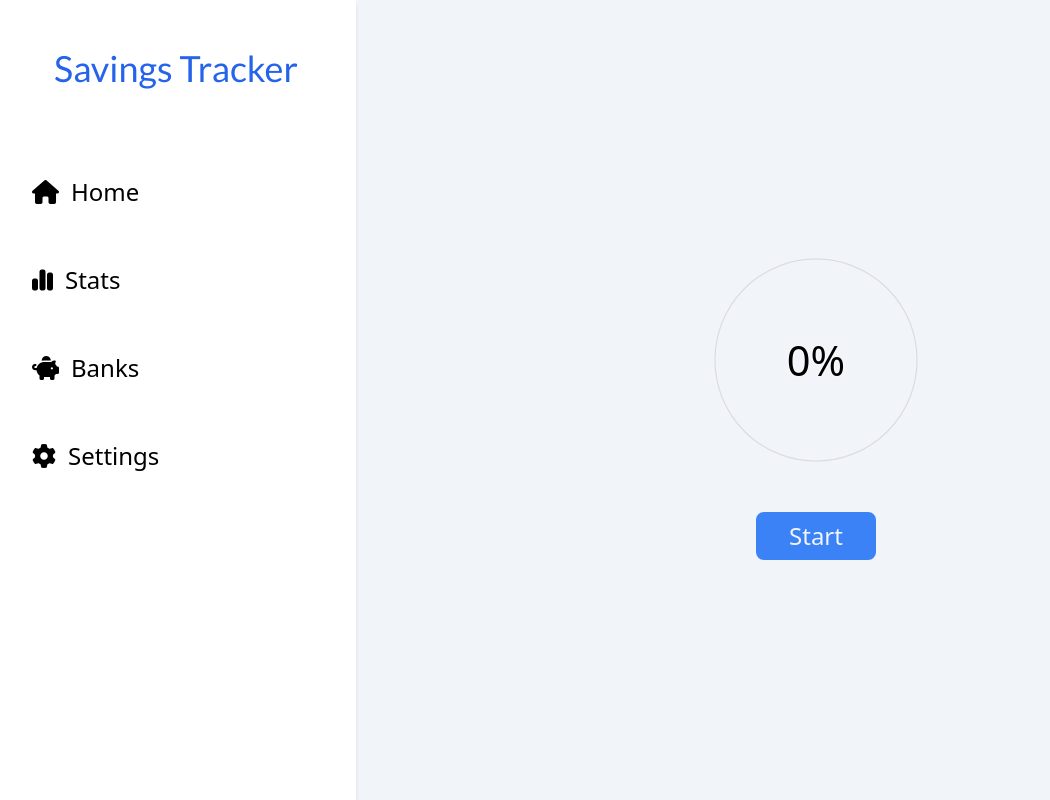
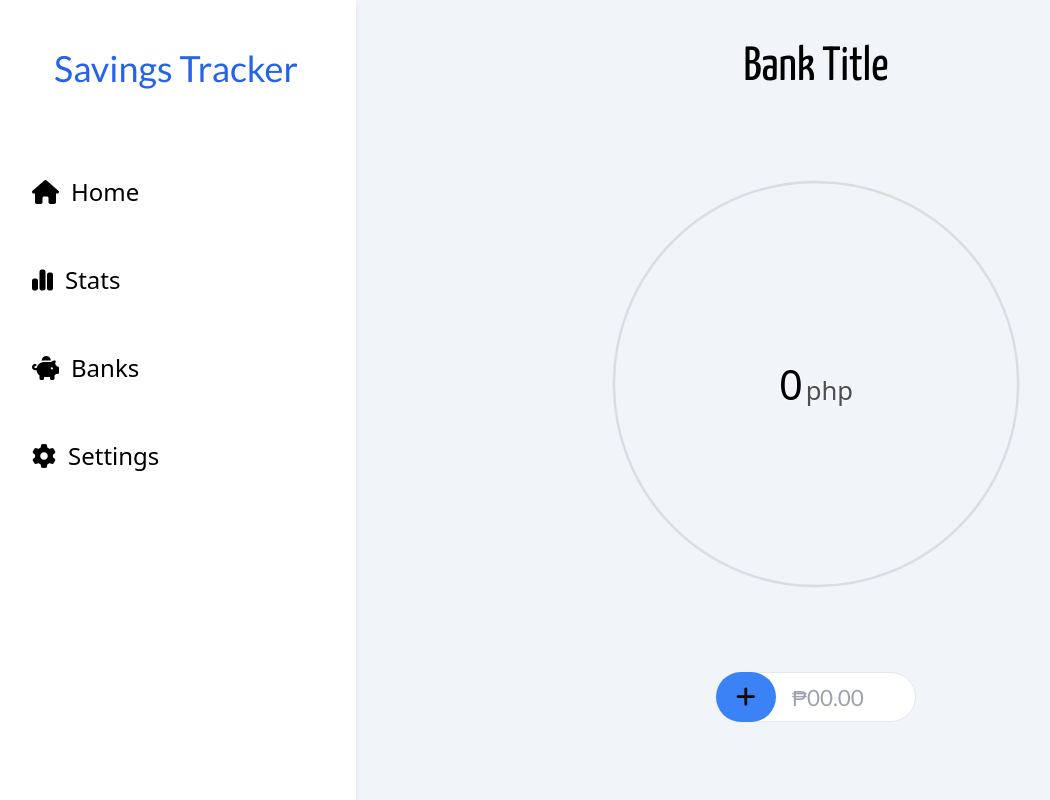
Before and after one commit to Ry2uko/savings_tracker, a Flask app: template templates/home.html in a window 1280 px wide. Shown: the whole page, without its empty margins (4-1054 px from the left). Run offline with Flask 3, Linux system fonts and the light colour scheme; the template is opened without the code that fills it, so the values that code supplies are empty; some libraries are stand-ins or nearby versions.

Commit message:
Saving Progress

```diff
--- a/app.py
+++ b/app.py
@@ -1,4 +1,4 @@
-from flask import Flask, request, jsonify, render_template
+from flask import Flask, request, jsonify, render_template, redirect
 from flask_sqlalchemy import SQLAlchemy
 from flask_marshmallow import Marshmallow
 import os
@@ -15,9 +15,13 @@ app.config['SQLALCHEMY_TRACK_MODIFICATIONS'] = False
 db = SQLAlchemy(app)
 ma = Marshmallow(app)
 
-@app.route('/')
+@app.route('/home')
 def index():
     return render_template('home.html')
+
+@app.errorhandler(404)
+def page_not_found(e):
+    return redirect('/home')
 
 
 if __name__ == '__main__':
--- a/static/css/styles_main.css
+++ b/static/css/styles_main.css
@@ -1,4 +1,4 @@
-@import url('https://fonts.googleapis.com/css2?family=Lato&display=swap');
+@import url('https://fonts.googleapis.com/css2?family=Lato&family=Yanone+Kaffeesatz&display=swap');
 
 /*
 ! tailwindcss v3.3.3 | MIT License | https://tailwindcss.com
@@ -570,9 +570,14 @@ video {
   margin-bottom: 1.75rem;
 }
 
-.mx-auto{
-  margin-left: auto;
-  margin-right: auto;
+.my-5{
+  margin-top: 1.25rem;
+  margin-bottom: 1.25rem;
+}
+
+.my-4{
+  margin-top: 1rem;
+  margin-bottom: 1rem;
 }
 
 .mr-3{
@@ -587,18 +592,6 @@ video {
   margin-top: 2rem;
 }
 
-.mt-4{
-  margin-top: 1rem;
-}
-
-.mt-6{
-  margin-top: 1.5rem;
-}
-
-.mt-7{
-  margin-top: 1.75rem;
-}
-
 .block{
   display: block;
 }
@@ -611,6 +604,10 @@ video {
   display: none;
 }
 
+.h-\[50px\]{
+  height: 50px;
+}
+
 .h-full{
   height: 100%;
 }
@@ -619,28 +616,12 @@ video {
   width: 33.333333%;
 }
 
+.w-\[200px\]{
+  width: 200px;
+}
+
 .w-full{
   width: 100%;
-}
-
-.w-8{
-  width: 2rem;
-}
-
-.w-1\/4{
-  width: 25%;
-}
-
-.w-1\/2{
-  width: 50%;
-}
-
-.w-3\/4{
-  width: 75%;
-}
-
-.w-1\/3{
-  width: 33.333333%;
 }
 
 .max-w-\[360px\]{
@@ -671,16 +652,21 @@ video {
   overflow-y: auto;
 }
 
+.rounded-full{
+  border-radius: 9999px;
+}
+
 .rounded-md{
   border-radius: 0.375rem;
 }
 
-.rounded-lg{
-  border-radius: 0.5rem;
+.border{
+  border-width: 1px;
 }
 
-.border{
-  border-width: 1px;
+.bg-blue-500{
+  --tw-bg-opacity: 1;
+  background-color: rgb(59 130 246 / var(--tw-bg-opacity));
 }
 
 .bg-slate-100{
@@ -691,15 +677,6 @@ video {
 .bg-white{
   --tw-bg-opacity: 1;
   background-color: rgb(255 255 255 / var(--tw-bg-opacity));
-}
-
-.bg-blue-500{
-  --tw-bg-opacity: 1;
-  background-color: rgb(59 130 246 / var(--tw-bg-opacity));
-}
-
-.p-5{
-  padding: 1.25rem;
 }
 
 .px-4{
@@ -722,23 +699,25 @@ video {
   padding-bottom: 0.5rem;
 }
 
-.px-8{
-  padding-left: 2rem;
-  padding-right: 2rem;
-}
-
-.px-6{
-  padding-left: 1.5rem;
-  padding-right: 1.5rem;
-}
-
-.px-7{
-  padding-left: 1.75rem;
-  padding-right: 1.75rem;
+.py-8{
+  padding-top: 2rem;
+  padding-bottom: 2rem;
 }
 
 .pl-2{
   padding-left: 0.5rem;
+}
+
+.pl-\[75px\]{
+  padding-left: 75px;
+}
+
+.pr-\[20px\]{
+  padding-right: 20px;
+}
+
+.pt-6{
+  padding-top: 1.5rem;
 }
 
 .text-center{
@@ -747,6 +726,10 @@ video {
 
 .font-lato{
   font-family: Lato, sans-serif;
+}
+
+.font-yanone-kaffeesatz{
+  font-family: Yanone Kaffeesatz, sans-serif;
 }
 
 .text-2xl{
@@ -764,24 +747,22 @@ video {
   line-height: 2.5rem;
 }
 
+.text-\[1\.4rem\]{
+  font-size: 1.4rem;
+}
+
+.text-\[3rem\]{
+  font-size: 3rem;
+}
+
 .text-blue-600{
   --tw-text-opacity: 1;
   color: rgb(37 99 235 / var(--tw-text-opacity));
 }
 
-.text-white{
+.text-zinc-950{
   --tw-text-opacity: 1;
-  color: rgb(255 255 255 / var(--tw-text-opacity));
-}
-
-.text-slate-300{
-  --tw-text-opacity: 1;
-  color: rgb(203 213 225 / var(--tw-text-opacity));
-}
-
-.text-slate-100{
-  --tw-text-opacity: 1;
-  color: rgb(241 245 249 / var(--tw-text-opacity));
+  color: rgb(9 9 11 / var(--tw-text-opacity));
 }
 
 .shadow-md{
@@ -809,14 +790,26 @@ body, html {
 }
 
 #homeContainer #savingsProgress {
-  width: 240px !important;
-  height: 240px !important;
+  width: 480px !important;
+  height: 480px !important;
   font-size: 2.6rem;
+}
+
+.ldBar-label::after {
+  margin-left: 3px;
+  content: "php" !important;
+  font-size: 1.6rem;
+  color: #4e4e4e;
 }
 
 .hover\:text-blue-600:hover{
   --tw-text-opacity: 1;
   color: rgb(37 99 235 / var(--tw-text-opacity));
+}
+
+.focus\:outline-none:focus{
+  outline: 2px solid transparent;
+  outline-offset: 2px;
 }
 
 @media (min-width: 768px){
--- a/static/js/script.js
+++ b/static/js/script.js
@@ -1,28 +1,48 @@
-$(document).ready(function(){
+const barAnimDuration = 500; // ms
 
-  let bar = new ldBar('#savingsProgress', {
+let addSavingBtnLock = false;
+let maxAmount = 1500, amountSaved = 0;
+let bar;
+
+$(function(){
+  console.log('Document Ready!');
+
+  initializeMain();
+
+  $('#addSavingBtn').on('click', () => {
+    // disable btn click while animation is not finished
+    if (addSavingBtnLock) return;
+    addSavingBtnLock = true;
+    setTimeout(() => {
+      addSavingBtnLock = false;
+    }, barAnimDuration);
+
+    // clean user input
+    let inputValue = $('#savingAmountInput').val();
+    inputValue = inputValue.replace(/[^0-9\.-]/g, '');
+
+    inputValue = parseFloat(inputValue);
+
+    if (!inputValue || inputValue <= 0 || amountSaved >= maxAmount) return;
+    amountSaved = Math.round((inputValue + amountSaved)*100)/100;
+    console.log(amountSaved, inputValue, amountSaved);
+    bar.set(amountSaved, true);
+  });
+});
+
+function initializeMain() {
+  // initialize and clean everything
+  bar = new ldBar('#savingsProgress', {
     'preset':  'circle',
     'stroke': '#3B82F6',
-    'stroke-width': 5
+    'stroke-width': 5,
+    'duration': (barAnimDuration/1000),
+    'min': 0,
+    'value': 0,
+    'max': maxAmount,
   });
 
-  let progressInterval;
-  $('#startProgress').on('click', () => {
+  addSavingBtnLock = false;
 
-    if (progressInterval) {
-      clearInterval(progressInterval);
-      progressInterval = null;
-    }
-
-    let progress = 0;
-    progressInterval = setInterval(() => {
-      if (progress >= 100) {
-        clearInterval(progressInterval);
-        progressInterval = null;
-      }
-
-      progress += 1;
-      bar.set(progress);
-    }, 10);
-  })
-});
+  $('#savingAmountInput').val('');
+}
--- a/static/tailwind.config.js
+++ b/static/tailwind.config.js
@@ -8,10 +8,13 @@ module.exports = {
       xl: '1440px',
     },
     extend: {
-      colors: {},
+      colors: {
+
+      },
     },
     fontFamily: {
       'lato': ['Lato', 'sans-serif'],
+      'yanone-kaffeesatz': ['Yanone Kaffeesatz', 'sans-serif'],
     }
   },
   plugins: [],
--- a/templates/home.html
+++ b/templates/home.html
@@ -5,12 +5,29 @@
 {% endblock %}
 
 {% block main%}
-    <div id="homeContainer">
-        <div class="savings-progress-container flex flex-col justify-center
-        p-5 items-center">
-            <div class="label-center" id="savingsProgress"></div>
-            <button type="button" id="startProgress" class="bg-blue-500
-            text-2xl py-2 px-7 rounded-lg w-1/2 mt-8 text-slate-100">Start</button>
+    <div id="homeContainer" class="flex flex-col h-full py-8 overflow-y-auto">
+        <div class="bank-title-container text-center">
+            <h2 class="text-[3rem] font-yanone-kaffeesatz">Bank Title</h2>
+        </div>
+        <div class="bank-container flex flex-col flex-1 items-center pt-6">
+            <div class="bank-savings-container flex flex-col justify-center
+            my-4 items-center">
+                <div class="label-center" id="savingsProgress"></div>
+            </div>
+            <div class="bank-btn-container mt-8 w-full flex justify-center">
+                <div class="input-container relative h-[50px] w-[200px] flex">
+                    <button type="button" id="addSavingBtn" class="rounded-full
+                  bg-blue-500 text-zinc-950 shadow-d h-full
+                  px-5 text-[1.4rem] absolute">
+                        <i class="fa-solid fa-plus"></i>
+                    </button>
+                    <input type="text" id="savingAmountInput" class="rounded-full
+                    h-full w-full border pl-[75px] pr-[20px] text-[1.4rem] font-lato
+                    focus:outline-none"
+                    placeholder="₱00.00"/>
+                </div>
+            </div>
+
         </div>
     </div>
 {% endblock %}
--- a/templates/layout.html
+++ b/templates/layout.html
@@ -16,28 +16,28 @@
             overflow-y-auto bg-white px-5 py-2
     shadow-md md:block">
                 <div class="py-10 text-center">
-                    <h2 class="text-4xl font-lato text-blue-600">Savings Tracker</h2>
+                    <h1 class="text-4xl font-lato text-blue-600">Savings Tracker</h2>
                 </div>
                 <div class="flex flex-col mt-5 pl-2 nav-list">
                     <span class="flex items-center mx-2 my-7 transition-colors hover:text-blue-600 ">
                         <i class="fa-solid text-2xl fa-house mr-3"></i>
-                        <a href="#" class="text-2xl">Home</a>
+                        <a href="/home" class="text-2xl">Home</a>
                     </span>
                     <span class="flex items-center mx-2 my-7 transition-colors hover:text-blue-600">
                         <i class="fa-solid text-2xl fa-chart-simple mr-3"></i>
-                        <a href="#" class="text-2xl">Stats</a>
+                        <a href="/stats" class="text-2xl">Stats</a>
                     </span>
                     <span class="flex items-center mx-2 my-7 transition-colors hover:text-blue-600">
                         <i class="fa-solid text-2xl fa-piggy-bank mr-3"></i>
-                        <a href="#" class="text-2xl">Banks</a>
+                        <a href="/banks" class="text-2xl">Banks</a>
                     </span>
                     <span class="flex items-center mx-2 my-7 transition-colors hover:text-blue-600">
                         <i class="fa-solid text-2xl fa-gear mr-3"></i>
-                        <a href="#" class="text-2xl">Settings</a>
+                        <a href="/settings" class="text-2xl">Settings</a>
                     </span>
                 </div>
             </div>
-            <div class="main flex-1 h-full flex justify-center items-center">
+            <div class="main flex-1 h-full">
                 <button type="button" class="px-4 py-2 m-4 rounded-md text-3xl
                 absolute top-0 left-0 bg-white border md:hidden">
                     <i class="fa-solid fa-bars"></i>
```
Also changed, not shown: static/css/styles.css (+10 -3 lines).
